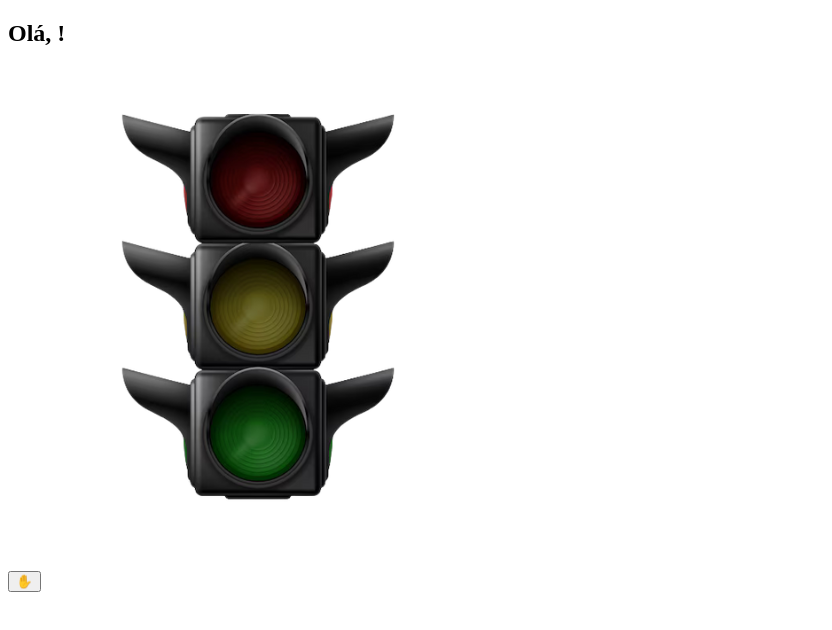
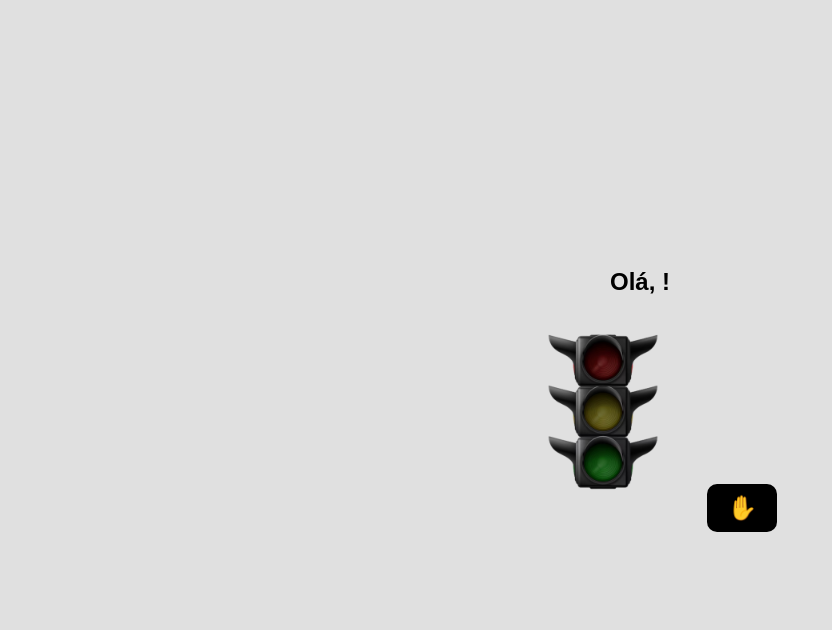
Before and after one commit to Rafaelmacie/Semaforo_Inteligente, a plain HTML site: page Sistema/semaforo.html in a window 1280 px wide. Shown: the whole page, without its empty margins (0-832 px from the left). Drawn offline with Linux system fonts and the light colour scheme.

Commit message:
Adicionando estilo báscio à página de semáforo

```diff
--- a/Sistema/CSS/login.css
+++ b/Sistema/CSS/login.css
@@ -1,5 +1,4 @@
 /* Modificações gerais da página */
-
 * {
     box-sizing: border-box;
     margin: 0;
--- a/Sistema/CSS/semaforo.css
+++ b/Sistema/CSS/semaforo.css
@@ -0,0 +1,71 @@
+/* Modificações gerais da página */
+*{
+    margin: 0;
+    padding: 0;
+    box-sizing: border-box;
+}
+
+body{
+    background: #e0e0e0;
+    display: flex;
+    justify-content: center;
+    align-items: center;
+    height: 100vh;
+    font-family: Arial, sans-serif;
+}
+
+
+/* Container do semáforo */
+.container{
+    text-align: center;
+}
+
+h2{
+    margin-bottom: 20px;
+}
+
+.semaforo-wrapper{
+    position: relative;
+    display: inline-block;
+}
+
+.semaforo-base{
+    max-width: 200px;
+}
+
+#botaoTravessia {
+    margin-top: 25px;
+    padding: 10px 20px;
+    font-size: 24px;
+    cursor: pointer;
+    border: none;
+    background-color: #000;
+    color: white;
+    border-radius: 10px;
+    transition: background-color 0.3s;
+}
+
+#botaoTravessia:hover {
+    background-color: #333;
+}
+
+/* Luzes */
+.luz{
+    position: absolute;
+    width: 30px;
+    height: 30px;
+    left: 50%;
+    transform: translateX(-50%);
+}
+
+.luz.vermelha{
+    top: 15px;
+}
+
+.luz.amarela{
+    top: 75px;
+}
+
+.luz.verde{
+    top: 135px;
+}
```
